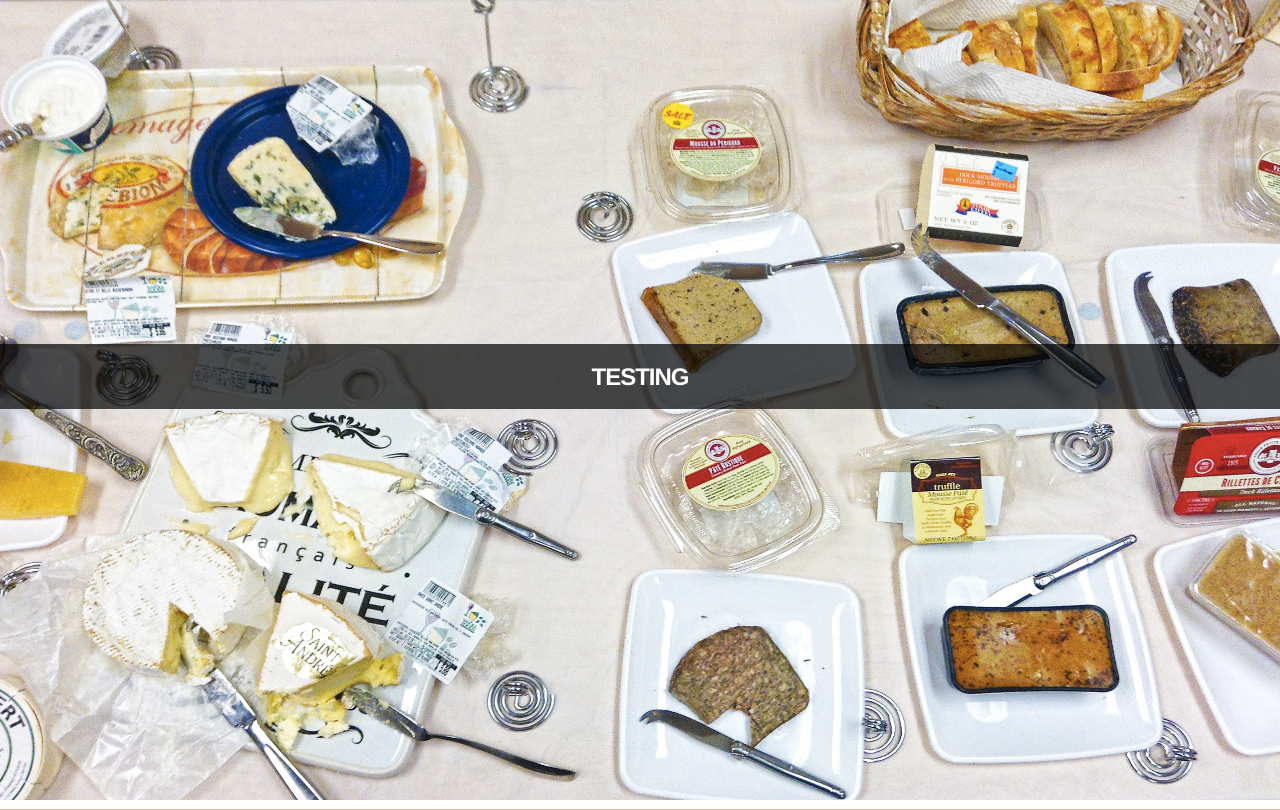
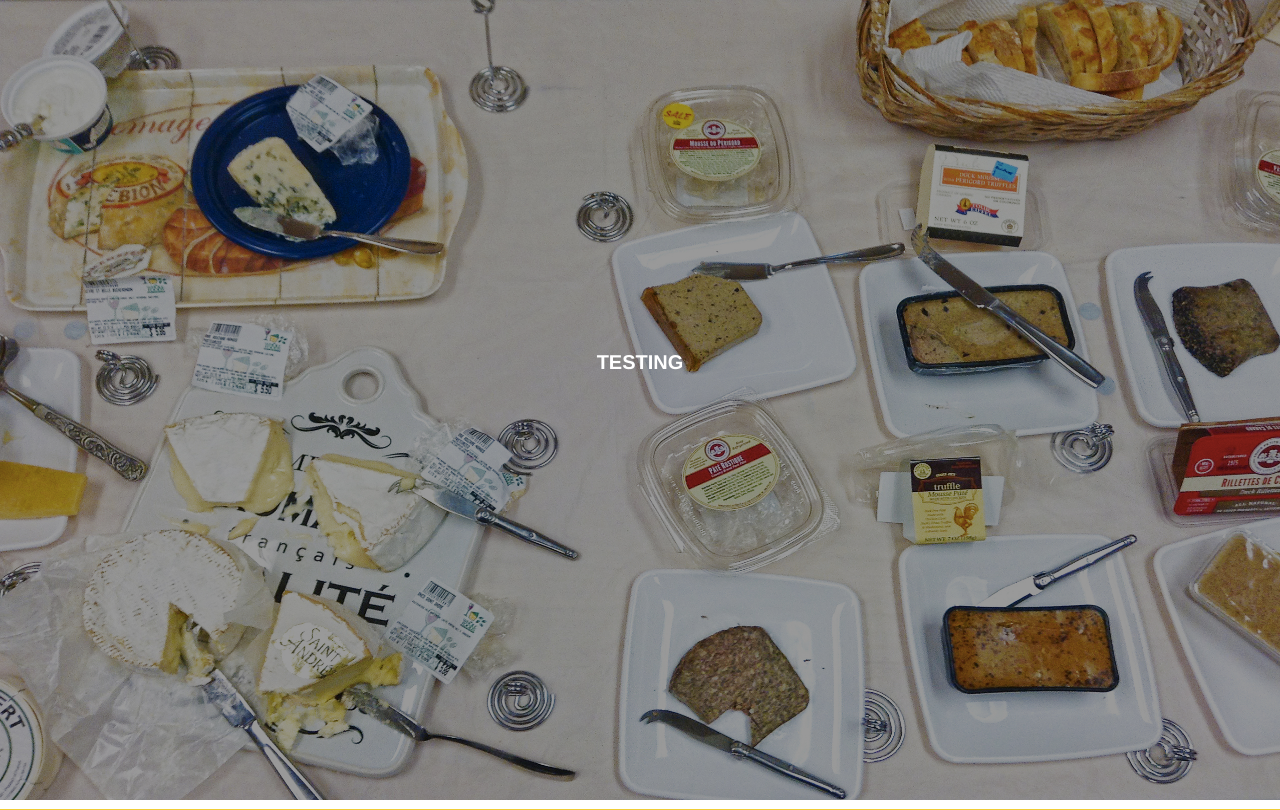
Before and after one commit to ttbach/MadamHA, a PHP site: page / in a window 1280 px wide. Shown: the top 810 px of the page. Run offline with PHP 8.4, Linux system fonts and the light colour scheme; some libraries are stand-ins or nearby versions; grey boxes are pictures that could not be loaded.

Commit message:
Added new branch

```diff
--- a/css/index.css
+++ b/css/index.css
@@ -15,10 +15,13 @@
     text-align: center;
     color: white;
     font: bold 24px/45px Helvetica, Sans-Serif;
+    font-size: 20px;
+/*
     letter-spacing: -1px;
-    background: rgb(0, 0, 0); /* fallback color */
+    background: rgb(0, 0, 0);  fallback color
     background: rgba(0, 0, 0, 0.7);
     padding: 10px;
+*/
 }
 
 
```
Also changed, not shown: cheese.jpg.
